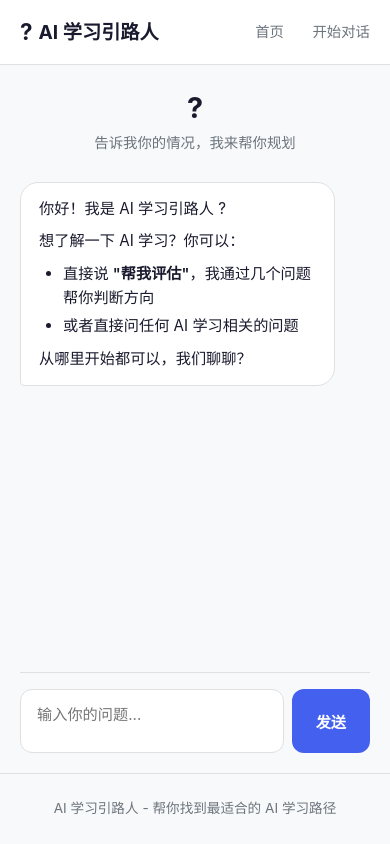
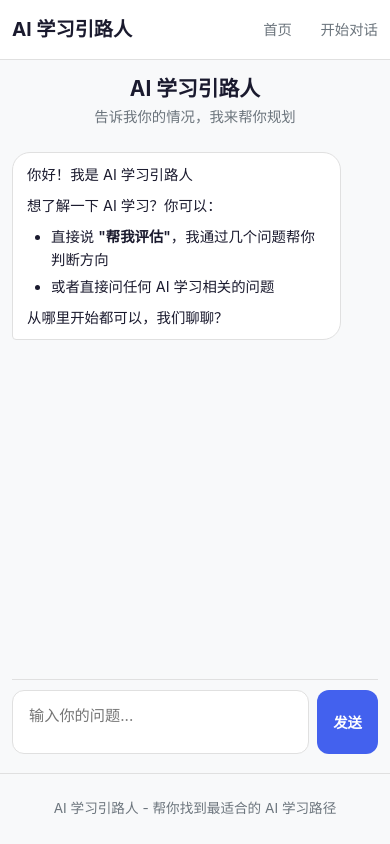
Before and after one commit to Guanyu-AI-prog/Ailearner, a FastAPI app: page /chat in a window 390 px wide. Run offline with FastAPI, Linux system fonts and the light colour scheme.

Commit message:
fix: 手机端 UI 兼容 + 微信关键词路由
- 去掉所有 emoji（兼容手机端显示为 ? 的问题）
- 添加移动端响应式 CSS
- tags.json 加「微信」标签路由

```diff
--- a/agent/core.py
+++ b/agent/core.py
@@ -169,7 +169,7 @@ async def start_evaluation(state: SessionState, stream: bool = True):
     state.evaluation_phase = 0
     state.evaluation_started = True
     q = config.EVALUATION_FIRST_QUESTION
-    reply = f"## ? 入门评估\n\n很高兴你想了解 AI！我先问你几个问题，帮你判断最适合的方向。\n\n**{q['question']}**\n\n"
+    reply = f"## 入门评估\n\n很高兴你想了解 AI！我先问你几个问题，帮你判断最适合的方向。\n\n**{q['question']}**\n\n"
     for i, opt in enumerate(q["options"], 1):
         reply += f"{i}. {opt}\n"
     reply += "\n请直接回答或选择对应的数字告诉我 ~"
@@ -204,7 +204,7 @@ async def continue_evaluation(state: SessionState, message: str, stream: bool =
         state.evaluation_phase = 1
 
         if state.evaluation_path == "use":
-            reply = "## ? 用 AI 场景选择\n\n你在什么场景需要 AI 帮忙？选一个，我直接给你现成的 prompt 模板：\n\n"
+            reply = "## 用 AI 场景选择\n\n你在什么场景需要 AI 帮忙？选一个，我直接给你现成的 prompt 模板：\n\n"
             for i, s in enumerate(config.USE_AI_SCENARIOS, 1):
                 reply += f"{i}. {s['name']}\n"
             reply += "\n告诉我编号或场景名称就行 ~"
@@ -258,9 +258,9 @@ def _render_prompt_template(scenario: dict) -> str:
         f"  - `{{{k}}}`：{' / '.join(v)}" if isinstance(v, list) else f"  - `{{{k}}}`：{v}"
         for k, v in scenario["parameters"].items()
     )
-    return f"""## ✅ 你的专属 Prompt 模板
+    return f"""## 你的专属 Prompt 模板
 
-### ? 场景：{scenario['name']}
+### 场景：{scenario['name']}
 
 复制以下模板，把用 `{{}}` 标记的参数替换成你的内容就行：
 
@@ -272,19 +272,19 @@ def _render_prompt_template(scenario: dict) -> str:
 
 ---
 
-### ? 参数说明
+### 参数说明
 
 {params_text}
 
 ---
 
-### ? 使用建议
+### 使用建议
 
 {scenario['advice']}
 
 ---
 
-? **提示**：把这个模板收藏起来，每次用到直接复制，填上具体内容就能用。
+**提示**：把这个模板收藏起来，每次用到直接复制，填上具体内容就能用。
 """
 
 
@@ -342,7 +342,7 @@ async def generate_report(state: SessionState) -> str:
     }
     path = steps.get(level, steps["L2 入门"])
 
-    report = f"""## ? 评估结论
+    report = f"""## 评估结论
 
 **建议**：{should}
 
@@ -350,19 +350,19 @@ async def generate_report(state: SessionState) -> str:
 
 ---
 
-## ? 推荐水平
+## 推荐水平
 
 **{level}**
 
 ---
 
-## ? 推荐方向
+## 推荐方向
 
 **{direction_name}**
 
 ---
 
-## ? 学习路径概要
+## 学习路径概要
 
 """
     for i, step in enumerate(path, 1):
@@ -371,20 +371,20 @@ async def generate_report(state: SessionState) -> str:
     report += f"""
 ---
 
-## ? 下一步行动
+## 下一步行动
 
 **{path[0] if path else '开始探索 AI'}**
 
 ---
 
-## ? 信心指数
+## 信心指数
 
 0.85
 """
 
     if level in ("L3 进阶", "L4 专业") and bg != "计算机/IT 相关":
         report += "\n---\n"
-        report += "## ⚠️ 诚实提醒\n\n"
+        report += "## 诚实提醒\n\n"
         report += "达到L3/L4水平需要长期投入，且不保证找到对口工作。\n"
         report += "学历和行业经验是就业门槛，AI技能是加分项。\n"
         report += "建议先从L2入门开始，在现有工作中找到AI应用场景，\n"
--- a/knowledge/tags.json
+++ b/knowledge/tags.json
@@ -1,9 +1,9 @@
 {
-  "01-零成本学习AI路径": ["零成本", "免费", "入门", "路径", "零基础", "起步", "硅基流动", "SiliconFlow", "API"],
+  "01-零成本学习AI路径": ["零成本", "免费", "入门", "路径", "零基础", "起步", "硅基流动", "SiliconFlow", "API", "微信"],
   "02-模型选择指南": ["模型", "DeepSeek", "MiMo", "选择", "价格", "API", "对比"],
   "03-云电脑服务器选择": ["云电脑", "免费", "硬件", "无影", "Colab", "服务器", "GPU"],
   "04-RAG踩坑全记录": ["RAG", "踩坑", "向量", "知识库", "ChromaDB"],
-  "05-AI工具链搭建指南": ["工具链", "Dify", "OpenClaw", "飞书", "搭建", "环境"],
+  "05-AI工具链搭建指南": ["工具链", "Dify", "OpenClaw", "飞书", "搭建", "环境", "微信"],
   "06-成本平衡指南": ["成本", "省钱", "付费", "免费额度", "预算"],
   "07-1分钟获取API key": ["API", "key", "注册", "额度", "申请", "MiMo"],
   "08-场景化Prompt模板大全": ["prompt", "模板", "场景", "写作", "客服", "营销", "提示词"]
--- a/web/static/style.css
+++ b/web/static/style.css
@@ -144,8 +144,10 @@ a:hover { text-decoration: underline; }
 .feature-card:hover { transform: translateY(-2px); }
 
 .feature-icon {
-    font-size: 2rem;
-    margin-bottom: 12px;
+    font-size: 1.2rem;
+    margin-bottom: 8px;
+    font-weight: 700;
+    color: var(--primary);
 }
 
 .feature-card h3 { font-size: 1.1rem; margin-bottom: 8px; }
@@ -316,4 +318,10 @@ a:hover { text-decoration: underline; }
     .hero { padding: 48px 0 32px; }
     .features { grid-template-columns: 1fr; }
     .message-content { max-width: 90%; }
+    .chat-header h2 { font-size: 1.3rem; }
+    .chat-header { padding: 12px 0 8px; }
+    .chat-input { padding: 10px 0; }
+    .chat-input button { padding: 10px 16px; font-size: 0.9rem; }
+    .message-content { padding: 10px 14px; font-size: 0.9rem; }
+    .container { padding: 0 12px; }
 }
--- a/web/templates/base.html
+++ b/web/templates/base.html
@@ -11,7 +11,6 @@
     <header class="site-header">
         <div class="container">
             <a href="/" class="logo">
-                <span class="logo-icon">?</span>
                 AI 学习引路人
             </a>
             <nav>
--- a/web/templates/chat.html
+++ b/web/templates/chat.html
@@ -3,13 +3,13 @@
 {% block content %}
 <div class="chat-container">
     <div class="chat-header">
-        <h2>?</h2>
+        <h2>AI 学习引路人</h2>
         <p>告诉我你的情况，我来帮你规划</p>
     </div>
     <div class="chat-messages" id="chat-messages">
         <div class="message assistant">
             <div class="message-content">
-                <p>你好！我是 AI 学习引路人 ?</p>
+                <p>你好！我是 AI 学习引路人</p>
                 <p>想了解一下 AI 学习？你可以：</p>
                 <ul>
                     <li>直接说 <strong>"帮我评估"</strong>，我通过几个问题帮你判断方向</li>
```
Also changed, not shown: web/templates/index.html (+4 -4 lines).
